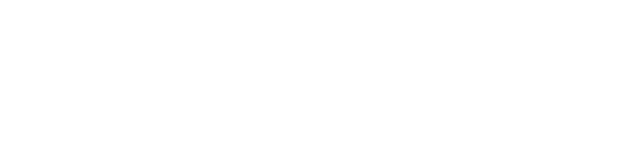
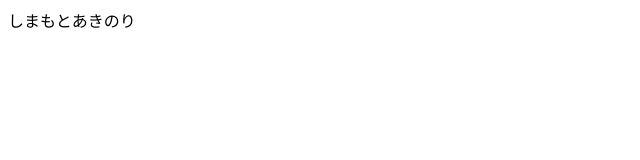
Before and after one commit to obarajuku/hellogit, a plain HTML site: page people/shimamoto/index.html in a window 1280 px wide. Shown: the whole page, without its empty margins (0-640 px from the left). Drawn offline with Linux system fonts and the light colour scheme.

Commit message:
しまもと２

```diff
--- a/people/shimamoto/index.html
+++ b/people/shimamoto/index.html
@@ -6,6 +6,6 @@
   <title>Document</title>
 </head>
 <body>
-
+  しまもとあきのり
 </body>
 </html>
```
